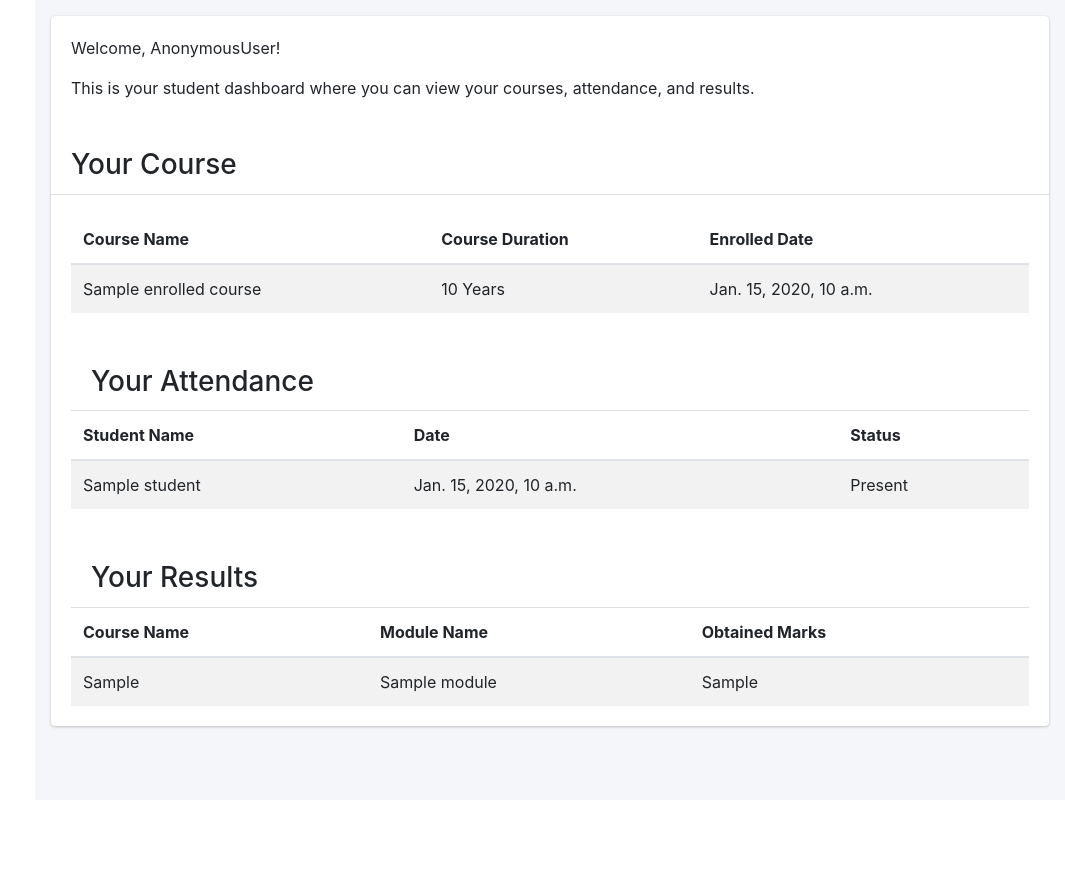
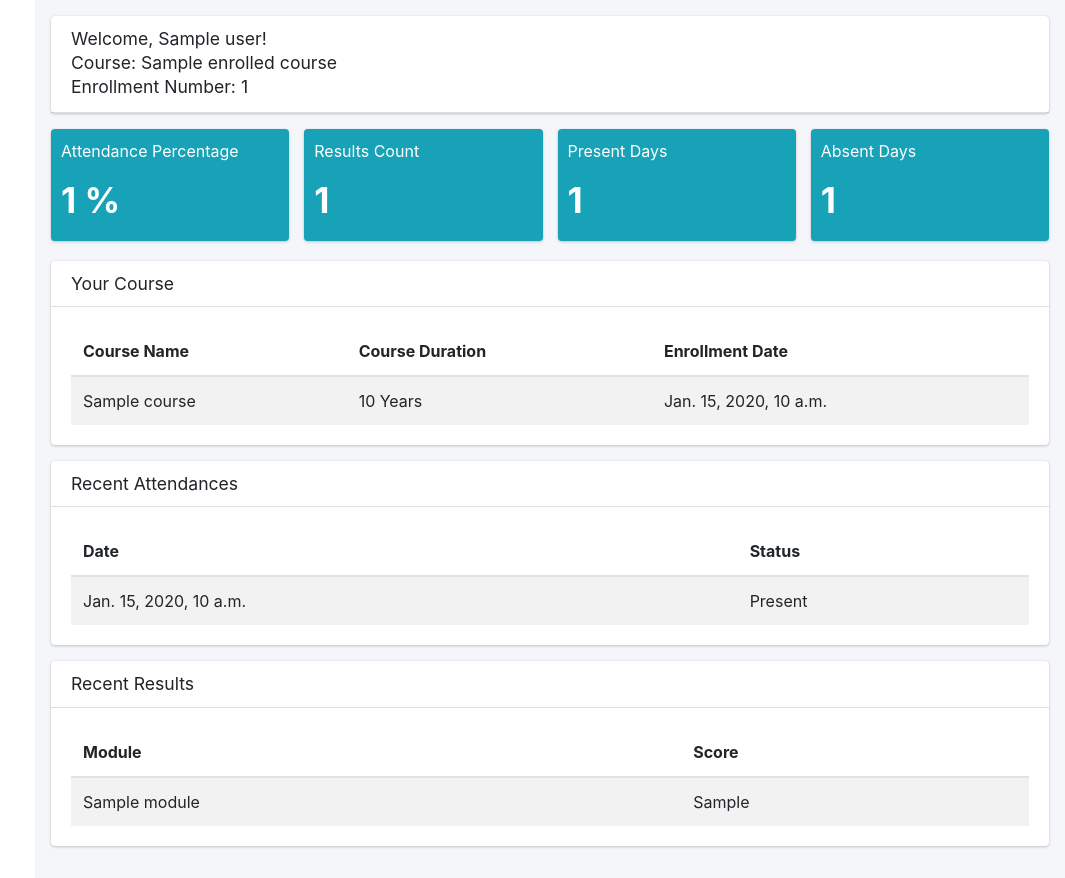
Before and after one commit to UjwalGuragain/EduTrack, a Django app: template student_management_system/edu_track/templates/edu_track/dashboards/student_dashboard.html in a window 1280 px wide. Shown: the whole page, without its empty margins (215-1280 px from the left). Before the commit the page ends 729 px from the top, so only its background shows below. Run offline with Django 5.2, Linux system fonts and the light colour scheme; the template is opened without the code that fills it: most values are stand-ins (such as "Sample title", 1, 10 or a date in 2020); some libraries are stand-ins or nearby versions.

Commit message:
refractor: simplify student dashboard

```diff
--- a/student_management_system/edu_track/templates/edu_track/dashboards/student_dashboard.html
+++ b/student_management_system/edu_track/templates/edu_track/dashboards/student_dashboard.html
@@ -1,51 +1,96 @@
 {% extends 'base.html' %}
 {% block content %}
-<div class="card">
-    <div class="card-body">
-        <p>Welcome, {{ request.user }}!</p>
-        <p>This is your student dashboard where you can view your courses, attendance, and results.</p>
+<div class = "card">
+    <div class = "card-header">
+        <h3 class = "card-title">Welcome, {{ student.user }}!</h3></br>
+        <h3 class = "card-title">Course: {{ student.enrolled_course.course_name }}</h3></br>
+        <h3 class = "card-title">Enrollment Number: {{ student.enrollment_number }}</h3></br>
     </div>
-    <h3 class="card-header">Your Course</h3>
-    <div class="card-body">
-        {% if course %}
-        <table class="table bordered table-striped">
+</div>
+
+<div class= "row">
+    <div class = "col-lg-3 col-6">
+        <div class = "small-box bg-info">
+            <div class = "inner">
+                <p>Attendance Percentage</p>
+                <h3>{{ attendance_percentage }} %</h3>
+            </div>
+        </div>
+    </div>
+
+    <div class = "col-lg-3 col-6">
+        <div class = "small-box bg-info">
+            <div class = "inner">
+                <p>Results Count</p>
+                <h3>{{ result_count }}</h3>
+            </div>
+        </div>
+    </div>
+
+    <div class = "col-lg-3 col-6">
+        <div class = "small-box bg-info">
+            <div class = "inner">
+                <p> Present Days</p>
+                <h3>{{ present_count }}</h3>
+            </div>
+        </div>
+    </div>
+
+    <div class = "col-lg-3 col-6">
+        <div class = "small-box bg-info">
+            <div class = "inner">
+                <p>Absent Days</p>
+                <h3>{{ absent_count }}</h3>
+            </div>
+        </div>
+    </div>
+</div>
+
+<div class= "card">
+    <div class = "card-header">
+        <h3 class = "card-title">Your Course</h3>
+    </div>
+    <div class = "card-body">
+        {% if enrolled_course %}
+        <table class = "table bordered table-striped">
             <thead>
                 <tr>
                     <th>Course Name</th>
                     <th>Course Duration</th>
-                    <th>Enrolled Date</th>
+                    <th>Enrollment Date</th>
                 </tr>
             </thead>
             <tbody>
-                {% for course in student %}
+                {% for course in enrolled_course %}
                 <tr>
-                    <td>{{ course.enrolled_course.course_name }}</td>
-                    <td>{{ course.enrolled_course.course_duration }} Years</td>
-                    <td>{{ course.enrollment_date }}</td>
+                    <td>{{ course.course_name }}</td>
+                    <td>{{ course.course_duration }} Years</td>
+                    <td>{{ student.enrollment_date }}</td>
                 </tr>
                 {% endfor %}
             </tbody>
         </table>
         {% else %}
-        <p>You are not enrolled in any courses yet.</p>
+        <p>No courses available.</p>
         {% endif %}
     </div>
-
-    <div class= "card-body">
-        <h3 class="card-header">Your Attendance</h3>
-        {% if attendance %}
-        <table class="table bordered table-striped">
+</div>
+<div class= "card">
+    <div class = "card-header">
+        <h3 class = "card-title">Recent Attendances</h3>
+    </div>
+    <div class = "card-body">
+        {% if recent_attendance %}
+        <table class = "table bordered table-striped">
             <thead>
                 <tr>
-                    <th>Student Name</th>
                     <th>Date</th>
                     <th>Status</th>
                 </tr>
             </thead>
             <tbody>
-                {% for attendance in attendance %}
+                {% for attendance in recent_attendance %}
                 <tr>
-                    <td>{{ attendance.student }}</td>
                     <td>{{ attendance.date }}</td>
                     <td>{{ attendance.status }}</td>
                 </tr>
@@ -53,33 +98,35 @@
             </tbody>
         </table>
         {% else %}
-        <p>No attendance records found.</p>
+        <p>No attendance records available.</p>
         {% endif %}
     </div>
-    <div class ="card-body">
-        <h3 class="card-header">Your Results</h3>
-        {% if result %}
-        <table class="table bordered table-striped">
+</div>
+
+<div class= "card">
+    <div class = "card-header">
+        <h3 class = "card-title">Recent Results</h3>
+    </div>
+    <div class = "card-body">
+        {% if recent_result %}
+        <table class = "table bordered table-striped">
             <thead>
                 <tr>
-                    <th>Course Name</th>
-                    <th>Module Name</th>
-                    <th>Obtained Marks</th>
+                    <th>Module</th>
+                    <th>Score</th>
                 </tr>
             </thead>
             <tbody>
-                {% for result in result %}
+                {% for result in recent_result %}
                 <tr>
-                    <td>{{ result.student.enrolled_course }}</td>
-                    <td>{{ result.module }}</td>
+                    <td>{{ result.module.module_name }}</td>
                     <td>{{ result.obtained_marks }}</td>
                 </tr>
                 {% endfor %}
             </tbody>
         </table>
         {% else %}
-        <p>No results found.</p>
+        <p>No results available.</p>
         {% endif %}
     </div>
-</div>
 {% endblock %}
```
